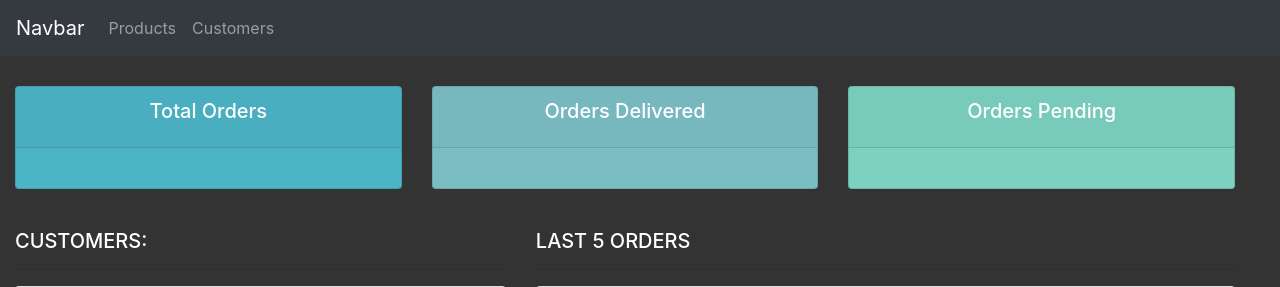
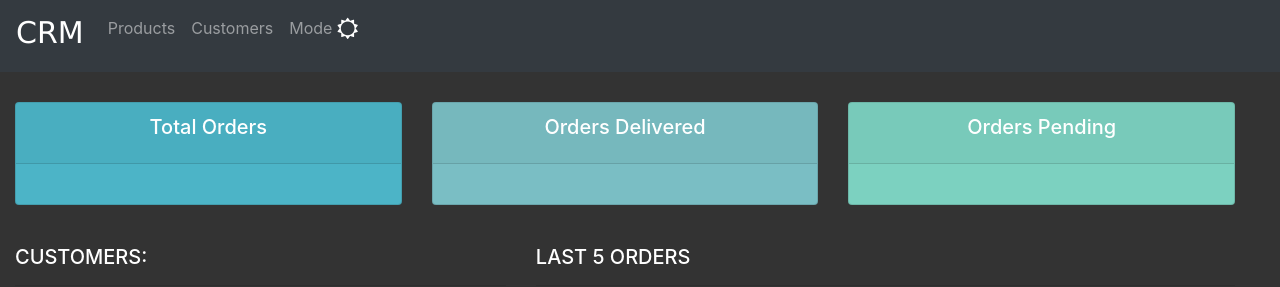
Before and after one commit to sudharsan004/crm, a Django app: page / in a window 1280 px wide. Shown: the top 287 px of the page. Run offline with Django 3.2, Linux system fonts and the light colour scheme; some libraries are stand-ins or nearby versions.

Commit message:
add white/dark modes

```diff
--- a/crm/static/css/index.css
+++ b/crm/static/css/index.css
@@ -18,3 +18,8 @@ h5 {
 #orders-pending {
   background-color: #7cd1c0;
 }
+.navbar-brand {
+  font-family: Verdana, Geneva, Tahoma, sans-serif;
+  font-size: 30px;
+  padding: 0;
+}
--- /dev/null
+++ b/crm/static/js/index.js
@@ -0,0 +1,22 @@
+console.log('added js')
+var toggle = document.querySelector('.bg')
+var day = false
+
+var body = document.querySelector('body')
+
+
+toggle.addEventListener('click', () => {
+    if (day) {
+        body.style.backgroundColor = "#ebeff5"
+        document.querySelectorAll('h5').forEach(e => e.style.color = "black")
+        document.querySelector('#icon').classList.remove('fa-sun-o')
+        document.querySelector('#icon').classList.add('fa-moon-o')
+        day = !day
+    } else {
+        body.style.backgroundColor = '#333'
+        document.querySelectorAll('h5').forEach(e => e.style.color = "white")
+        document.querySelector('#icon').classList.remove('fa-moon-o')
+        document.querySelector('#icon').classList.add('fa-sun-o')
+        day = !day
+    }
+})
--- a/crm/templates/accounts/base.html
+++ b/crm/templates/accounts/base.html
@@ -1,4 +1,5 @@
 {% load static %}
+
 <!DOCTYPE HTML>
 <html lang="en">
 
@@ -6,9 +7,15 @@
     <meta charset="UTF-8">
     <meta name="viewport" content="width = device-width,initial-scale=1.0">
     <meta http-equiv="X-UA-Compatible" content="ie=edge">
+
+
+
     <link rel="stylesheet" href="https://maxcdn.bootstrapcdn.com/bootstrap/4.0.0/css/bootstrap.min.css"
         integrity="sha384-Gn5384xqQ1aoWXA+058RXPxPg6fy4IWvTNh0E263XmFcJlSAwiGgFAW/dAiS6JXm" crossorigin="anonymous">
+    <link href="https://stackpath.bootstrapcdn.com/font-awesome/4.7.0/css/font-awesome.min.css" rel="stylesheet"
+        integrity="sha384-wvfXpqpZZVQGK6TAh5PVlGOfQNHSoD2xbE+QkPxCAFlNEevoEH3Sl0sibVcOQVnN" crossorigin="anonymous">
     <title> Dashboard </title>
+
 </head>
 
 <body>
@@ -24,6 +31,7 @@
     <h5>Footer</h5>
 
 
+
     <script src="https://code.jquery.com/jquery-3.2.1.slim.min.js"
         integrity="sha384-KJ3o2DKtIkvYIK3UENzmM7KCkRr/rE9/Qpg6aAZGJwFDMVNA/GpGFF93hXpG5KkN"
         crossorigin="anonymous"></script>
@@ -33,5 +41,6 @@
     <script src="https://maxcdn.bootstrapcdn.com/bootstrap/4.0.0/js/bootstrap.min.js"
         integrity="sha384-JZR6Spejh4U02d8jOt6vLEHfe/JQGiRRSQQxSfFWpi1MquVdAyjUar5+76PVCmYl"
         crossorigin="anonymous"></script>
+    <script src="{% static 'js/index.js'%}"></script>
 </body>
 <html>
--- a/crm/templates/accounts/navbar.html
+++ b/crm/templates/accounts/navbar.html
@@ -1,5 +1,7 @@
+{% load static %}
+
 <nav class="navbar navbar-expand-lg navbar-dark bg-dark">
-    <a class="navbar-brand" href="#">Navbar</a>
+    <h2 class="navbar-brand">CRM</h2>
     <button class="navbar-toggler" type="button" data-toggle="collapse" data-target="#navbarNavAltMarkup"
         aria-controls="navbarNavAltMarkup" aria-expanded="false" aria-label="Toggle navigation">
         <span class="navbar-toggler-icon"></span>
@@ -8,7 +10,10 @@
         <div class="navbar-nav">
             <!-- <a class="nav-item nav-link active" href="#">Dashboard</a> -->
             <a class="nav-item nav-link" href="#">Products</a>
-            <a class="nav-item nav-link" href="#">Customers</a>
+            <a class="nav-item nav-link" href="#">Customers </a>
+            <p class="nav-item bg nav-link ">Mode <i class="fa fa-sun-o fa-lg" id="icon" style="color: white;"
+                    aria-hidden="true"></i></p>
+
         </div>
     </div>
 </nav>
```
Also changed, not shown: 1 other file.
